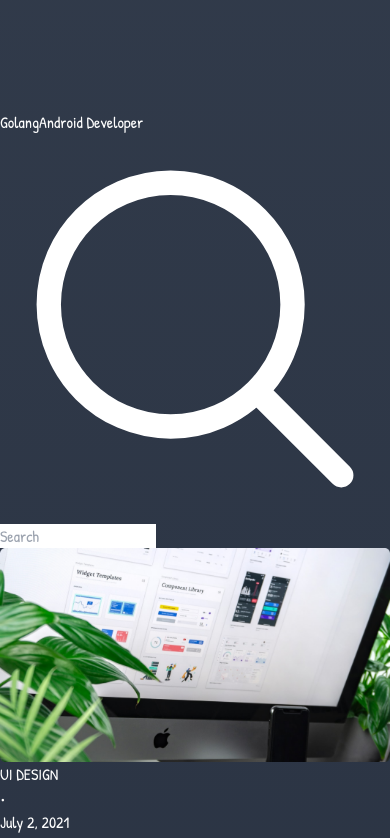
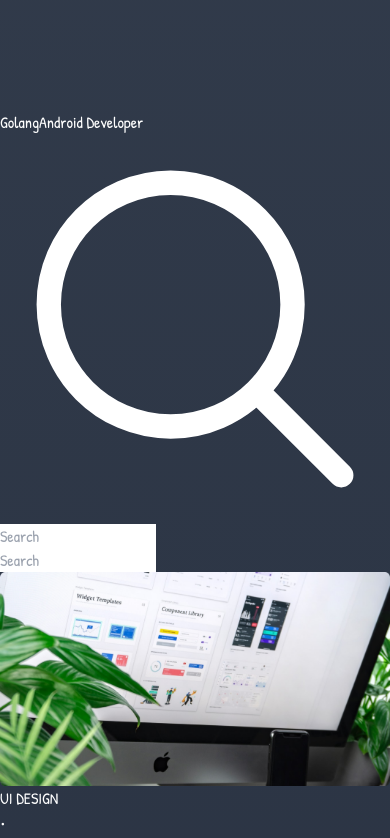
Before and after one commit to ahmdsk/EpictetusBlog, a SvelteKit app: page / in a window 390 px wide. Shown: the part 1156-1994 px from the top of the page. Built offline with nearby package versions, Linux system fonts and the light colour scheme.

Commit message:
Add Search Bar Mobile

```diff
--- a/src/components/Footer.svelte
+++ b/src/components/Footer.svelte
@@ -1,3 +1,3 @@
 <div class="text-center w-full pt-14 py-8">
-    <h1 class="text-white text-opacity-60">Copyright (c) 2021 - Design By Nauval</h1>
+    <h1 class="text-white text-opacity-60">Copyright (c) 2021 - Slicing By Ahmad</h1>
 </div>
--- a/src/components/Header.svelte
+++ b/src/components/Header.svelte
@@ -1,4 +1,6 @@
 <script>
+	import SearchBarMobile from "./Search/SearchBarMobile.svelte";
+
 	let title = 'Epictetus';
 	let search = '';
 
@@ -29,9 +31,14 @@
 	function toggleMenu() {
 		return (isOpen = !isOpen);
 	}
+
+	let openSearchMobile = false;
+	function toggleSearchMobile() {
+		return (openSearchMobile = !openSearchMobile)
+	}
 </script>
 
-<div class="flex justify-between items-center pb-12">
+<div class="flex justify-between items-center md:pb-12 min-[300px]:pb-4">
 	<div class="md:hidden min-[300px]:block">
 		<svg
 			xmlns="http://www.w3.org/2000/svg"
@@ -58,7 +65,8 @@
 		</h1>
 	</div>
 
-	<div class="md:hidden min-[300px]:block">
+	<!-- svelte-ignore a11y-click-events-have-key-events -->
+	<div class="md:hidden min-[300px]:block" on:click={() => toggleSearchMobile()}>
 		<svg
 			xmlns="http://www.w3.org/2000/svg"
 			fill="none"
@@ -147,7 +155,7 @@
 				/>
 			</svg>
 		</span>
-		<form action={`/search`}>
+		<form action="/search">
 			<input
 				type="text"
 				class="bg-[#1F2937] bg-opacity-60 rounded-full outline-none pr-8 pl-12 py-2"
@@ -158,3 +166,4 @@
 		</form>
 	</div>
 </div>
+<SearchBarMobile show={openSearchMobile} search={search} />
--- a/src/components/Search/ResultSearch.svelte
+++ b/src/components/Search/ResultSearch.svelte
@@ -1,7 +1,6 @@
 <script>
-	// @ts-nocheck
-
-	export let search;
+// @ts-nocheck
+export let search;
 </script>
 
 <div class="pt-6 pb-10 flex justify-center">
--- /dev/null
+++ b/src/components/Search/SearchBarMobile.svelte
@@ -0,0 +1,18 @@
+<script>
+	// @ts-nocheck
+
+	export let show;
+    export let search;
+</script>
+
+<form action="/search">
+	<input
+		type="text"
+		class={`rounded-md w-full py-2 px-4 mb-3 bg-[#1F2937] outline-none text-white text-opacity-60 ${
+			!show && 'hidden'
+		}`}
+		placeholder="Search"
+		name="q"
+		bind:value={search}
+	/>
+</form>
--- a/src/routes/search/+page.svelte
+++ b/src/routes/search/+page.svelte
@@ -16,6 +16,6 @@
 {:else}
 	<div class="flex flex-col items-center text-center">
 		<h1 class="text-[64px]">No result 😢</h1>
-		<p class="text-xl w-1/3">We couldn't find any posts with the keyword `{search}`. Please try another keyword.</p>
+		<p class="text-xl md:w-1/3">We couldn't find any posts with the keyword `{search}`. Please try another keyword.</p>
 	</div>
 {/if}
```
